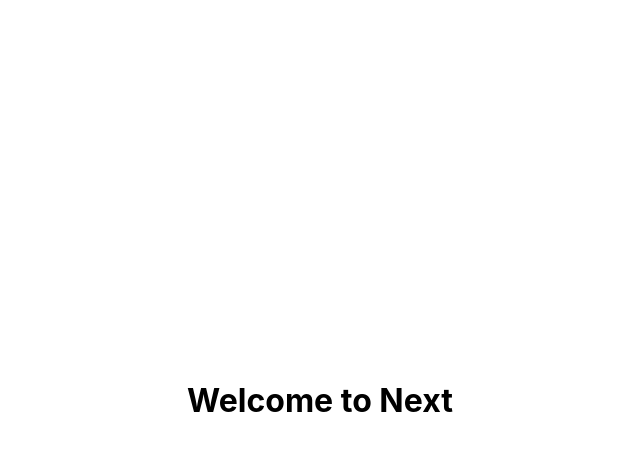
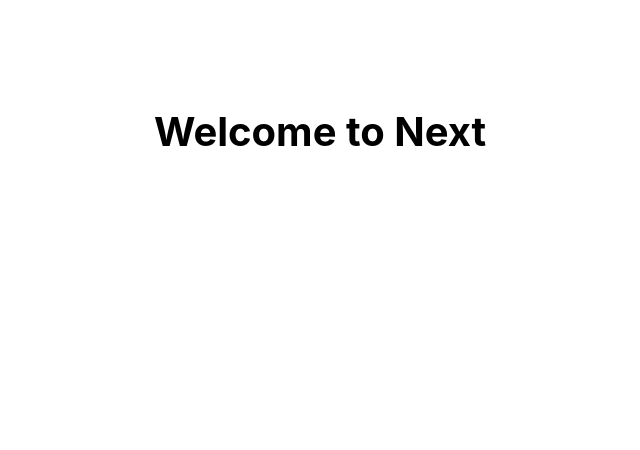
Before and after one commit to HassanBahati/next-crash-, a Next.js app: page / in a window 1280 px wide. Shown: the top 450 px of the page, without its empty margins (320-960 px from the left). Built offline with nearby package versions, Linux system fonts and the light colour scheme.

Commit message:
editted layout

```diff
--- a/styles/Layout.module.css
+++ b/styles/Layout.module.css
@@ -3,7 +3,7 @@
   padding: 0 0.5rem;
   display: flex;
   flex-direction: column;
-  justify-content: center;
+  justify-content: flex-start;
   align-items: center;
   height: 100vh;
 }
@@ -13,8 +13,9 @@
   flex: 1;
   display: flex;
   flex-direction: column;
-  justify-content: center;
+  justify-content: flex-start;
   align-items: center;
+  font-size: 1.25rem;
 }
 
 .footer {
```
